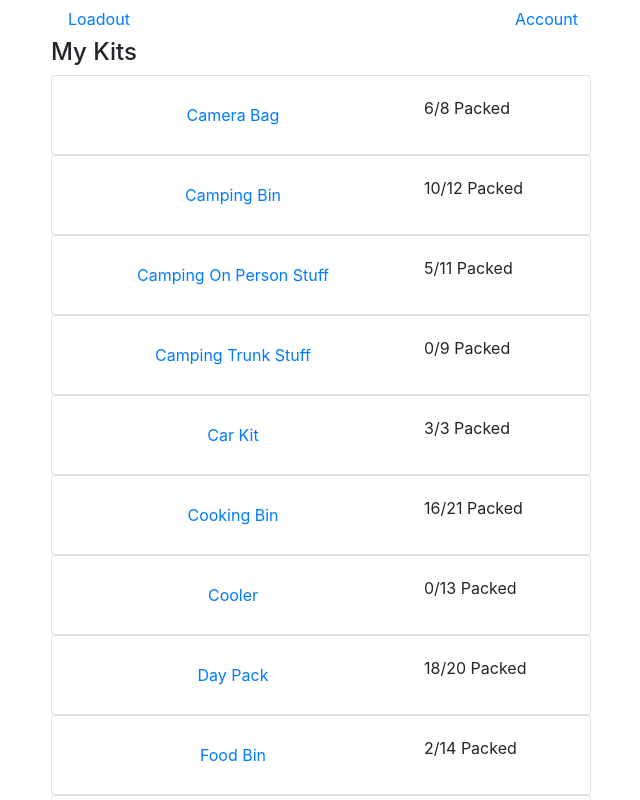
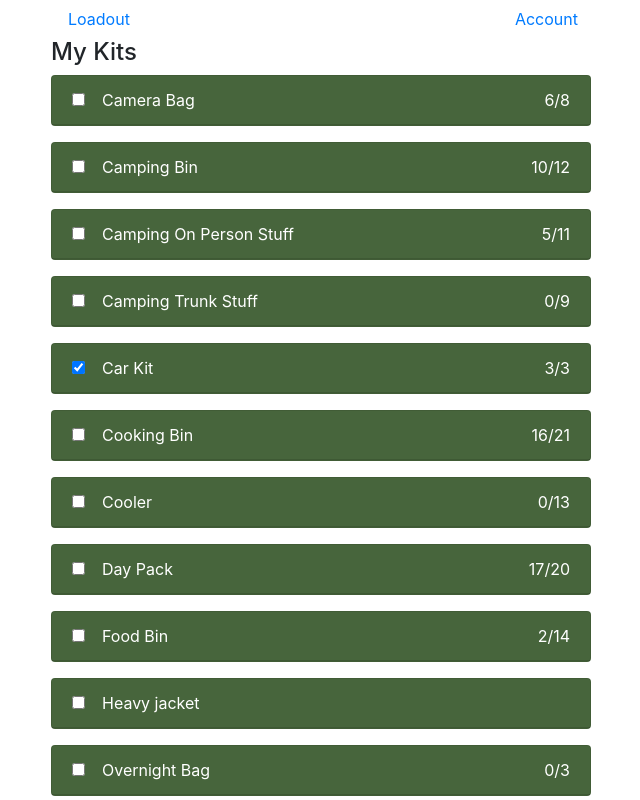
Before and after one commit to Chris-Fortier/loadout, a React (Create React App) app: page /all-kits in a window 1280 px wide. Shown: the top 800 px of the page, without its empty margins (319-959 px from the left). Built offline with nearby package versions, Linux system fonts and the light colour scheme.

Commit message:
use same component for both kit-level and item-level things, start a system to rotate colors of components

```diff
--- a/src/components/pages/AllKits.js
+++ b/src/components/pages/AllKits.js
@@ -5,11 +5,9 @@ import { gear } from "../../data/gear";
 import Kit from "../ui/Kit";
 import orderBy from "lodash/orderBy";
 
-console.log(gear);
 export default class AllKits extends React.Component {
    constructor() {
       super(); // boilerplate line that needs to be in the constructor
-      console.log(gear);
 
       // initialize state inside the constructor via this.state = {key: value, key: value,};
       // set default state values for each component
@@ -33,8 +31,6 @@ export default class AllKits extends React.Component {
 
             {/* renders each kit */}
             {this.state.allKits.map((kit) => {
-               // const { name, numItems, packedItems } = kit;
-               console.log(kit.name);
                return <Kit key={kit.name} kitData={kit} />;
             })}
          </AppTemplate>
--- a/src/components/ui/Kit.js
+++ b/src/components/ui/Kit.js
@@ -33,7 +33,7 @@ export default class Kit extends React.Component {
 
    // renders a component for every item for a kit (give it the kit object as kitData)
    renderContainingItems(kitData) {
-      console.log("amount of items", kitData.items.length);
+      // console.log("amount of items", kitData.items.length);
 
       var displayedItems = []; // initialize a new list for displayed items
 
@@ -45,12 +45,17 @@ export default class Kit extends React.Component {
       }
 
       // hide packed items if desired
-      console.log("showPackedItems", this.state.showPackedItems);
+      // console.log("showPackedItems", this.state.showPackedItems);
       if (this.state.showPackedItems === false) {
-         console.log("hiding packed items in", kitData.name);
+         // console.log("hiding packed items in", kitData.name);
          displayedItems = displayedItems.filter(
             (item) => item.packed === false
          ); // keep only the unpacked items
+      }
+
+      // assign a rotating number to each item so I can give them alternating colors
+      for (let i in displayedItems) {
+         displayedItems[i].colorChoice = i % 2;
       }
 
       let output = [];
@@ -90,26 +95,31 @@ export default class Kit extends React.Component {
             </div>
          );
       }
-      for (let i in displayedItems) {
+
+      // render each sub item
       output.push(
-            <div className="col-12">
-               <div className="card">
-                  <div className="card-body">
-                     {displayedItems[i].name} Packed =
-                     {String(displayedItems[i].packed)}
-                  </div>
-               </div>
-            </div>
+         // <div className="card text-white bg-secondary mb-3">
+         //    <div className="card-header">
+         //       {displayedItems[i].name} Packed =
+         //       {String(displayedItems[i].packed)}
+         //    </div>
+         // </div>
+
+         displayedItems.map((kit) => {
+            // const { name, numItems, packedItems } = kit;
+            console.log("adding this kit", kit.name);
+            return <Kit key={kit.name} kitData={kit} />;
+         })
       );
-      }
-      return output;
+
+      return <div className="card-body">{output}</div>;
    }
 
    // toggle the expanded state of the kit
    toggleExpanded() {
       // this.state.expanded = !this.state.expanded;
       this.setState({ expanded: !this.state.expanded });
-      console.log("toggling to", this.state.expanded);
+      // console.log("toggling to", this.state.expanded);
    }
 
    render() {
@@ -118,7 +128,15 @@ export default class Kit extends React.Component {
       // const props = this.props;
       const kitData = this.props.kitData;
 
+      let colorChoice = 2;
+
+      if (kitData.hasOwnProperty("colorChoice")) {
+         console.log(kitData.colorChoice);
+         colorChoice = kitData.colorChoice;
+      }
+
       // find the total number of items in this kit
+      if (kitData.hasOwnProperty("items")) {
          const numItems = kitData.items.length;
 
          // find the number of packed items by counting how many have packed set to true
@@ -136,25 +154,58 @@ export default class Kit extends React.Component {
          // );
 
          return (
-         <div>
-            <div className="card">
-               <div className="card-body">
-                  <div className="row">
             <div
-                        className="col-8 btn btn-link"
+               className={
+                  "card text-white mb-3 " + "color" + String(colorChoice)
+               }
+            >
+               <div
+                  className="card-header"
                   onClick={() => this.toggleExpanded()}
                >
+                  <div className="float-left">
+                     <div className="form-check form-check-inline">
+                        <input
+                           className="form-check-input"
+                           type="checkbox"
+                           id="packed-checkbox"
+                           value="option1"
+                           checked={kitData.packed}
+                        />
+                     </div>
                      {kitData.name}
                   </div>
-                     <div className="col-4">
-                        {numPackedItems}/{numItems} Packed
+                  <div className="float-right">
+                     {numPackedItems}/{numItems}
                   </div>
-                     {this.state.expanded &&
-                        this.renderContainingItems(kitData)}
+                  <div className="clearfix"></div>
                </div>
+               {/* <div className="card-body"> */}
+               {this.state.expanded && this.renderContainingItems(kitData)}
+               {/* </div> */}
             </div>
+         );
+      } else {
+         return (
+            <div
+               className={
+                  "card text-white mb-3 " + "color" + String(colorChoice)
+               }
+            >
+               <div className="card-header">
+                  <div class="form-check form-check-inline">
+                     <input
+                        class="form-check-input"
+                        type="checkbox"
+                        id="packed-checkbox"
+                        value="option1"
+                        checked={kitData.packed}
+                     />
+                  </div>
+                  {kitData.name}
                </div>
             </div>
          );
       }
    }
+}
--- a/src/data/gear.js
+++ b/src/data/gear.js
@@ -43,7 +43,14 @@ export const gear = [
          { name: "disposable rain gear", packed: true }, // disposable rain gear
          { name: "ziplock bags", packed: true }, // ziplock bags
          { name: "grocery bags", packed: true }, // grocery bags
-         { name: "first aid kit", packed: true }, // first aid kit
+         {
+            name: "first aid kit",
+            packed: false,
+            items: [
+               { name: "band-aids", packed: false },
+               { name: "moleskin", packed: true },
+            ],
+         }, // first aid kit
          { name: "thermometer/compass/whistle tool", packed: true }, // thermometer/compass/whistle tool
          { name: "flashlight/lighter tool", packed: false }, // flashlight/lighter tool
          { name: "USB cable", packed: true }, // USB cable
@@ -196,4 +203,9 @@ export const gear = [
          { name: "water jugs", packed: false }, // water jugs
       ],
    },
+
+   {
+      name: "Heavy jacket",
+      packed: false,
+   },
 ];
--- a/src/style/style.scss
+++ b/src/style/style.scss
@@ -20,3 +20,14 @@
    background-size: cover;
    min-height: 100vh;
 }
+
+// alternating colors for gear cards
+.color0 {
+   background-color: rgb(52, 95, 35);
+}
+.color1 {
+   background-color: rgb(77, 95, 35);
+}
+.color2 {
+   background-color: rgb(74, 105, 62);
+}
```
Lines whose indentation alone changed are shown as unchanged.
